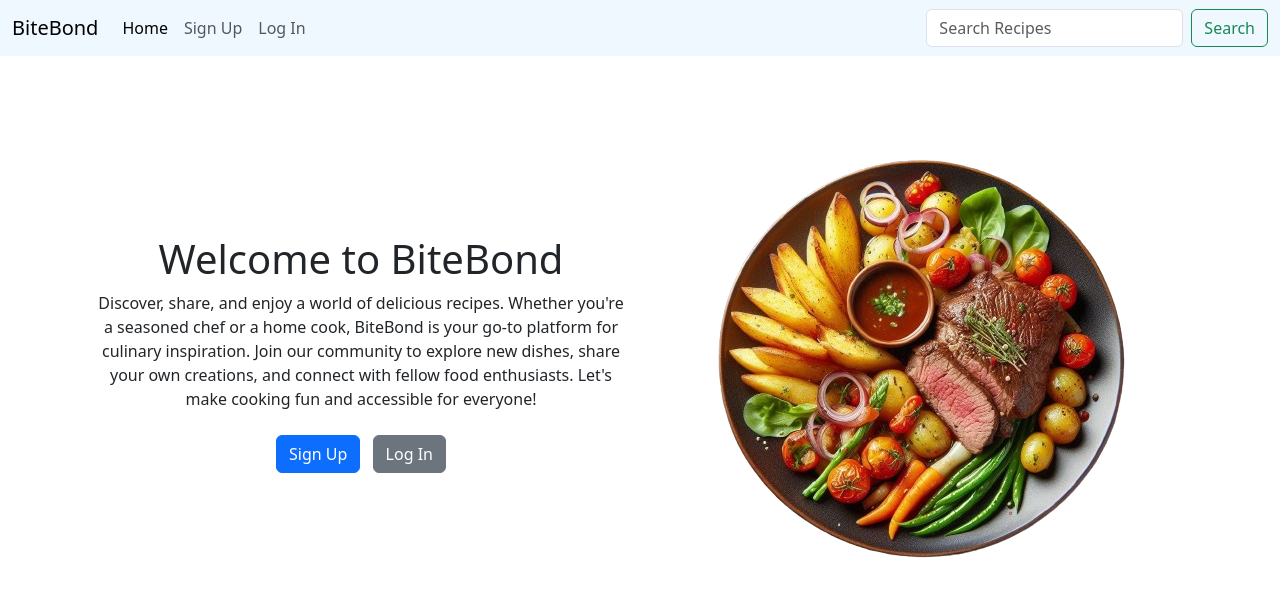
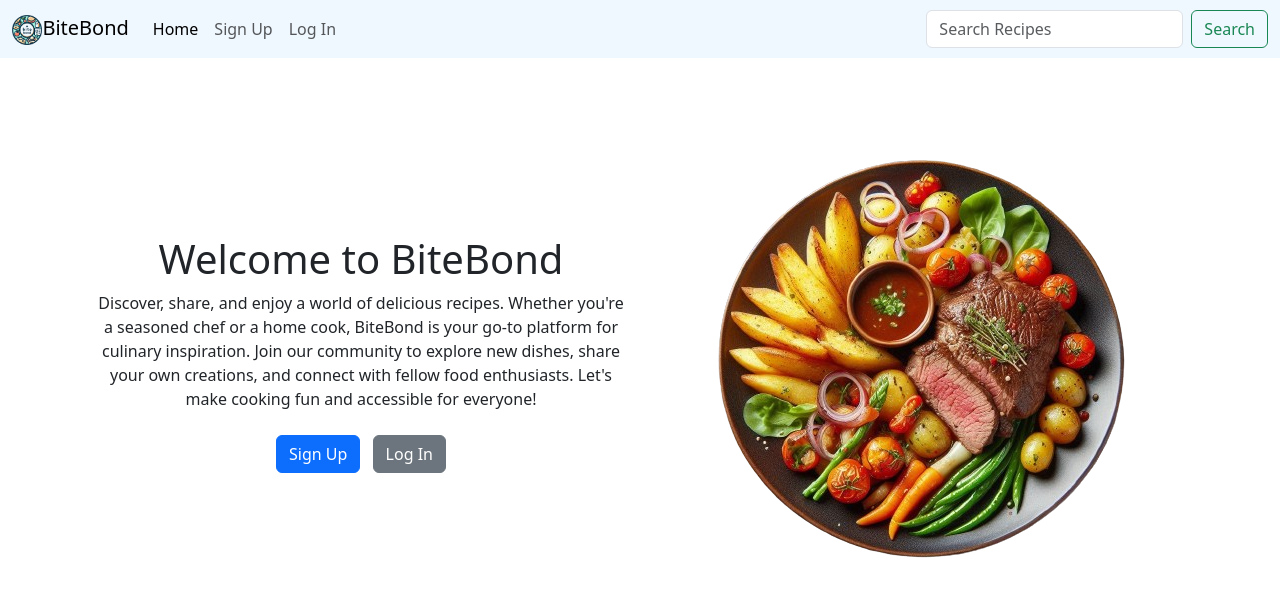
Before and after one commit to AndersH82/Foodify, a Django app: template app/templates/home.html in a window 1280 px wide. Shown: the top 603 px of the page. Run offline with Django 3.2, Linux system fonts and the light colour scheme; the template is opened without the code that fills it, so the values that code supplies are empty; some libraries are stand-ins or nearby versions.

Commit message:
add logo

```diff
--- a/app/templates/base.html
+++ b/app/templates/base.html
@@ -12,7 +12,7 @@
 <body>
     <nav class="navbar navbar-expand-lg fixed-top">
   <div class="container-fluid">
-    <a class="navbar-brand" href="{% url 'home' %}">BiteBond</a>
+    <a class="navbar-brand" href="{% url 'home' %}"><img src="{% static 'images/bitebond.png' %}" style="height: 30px; max-height: 100%;">BiteBond</a>
     <button class="navbar-toggler" type="button" data-bs-toggle="collapse" data-bs-target="#navbarSupportedContent" aria-controls="navbarSupportedContent" aria-expanded="false" aria-label="Toggle navigation">
       <span class="navbar-toggler-icon"></span>
     </button>
```
Also changed, not shown: static/images/bitebond.png (added).
